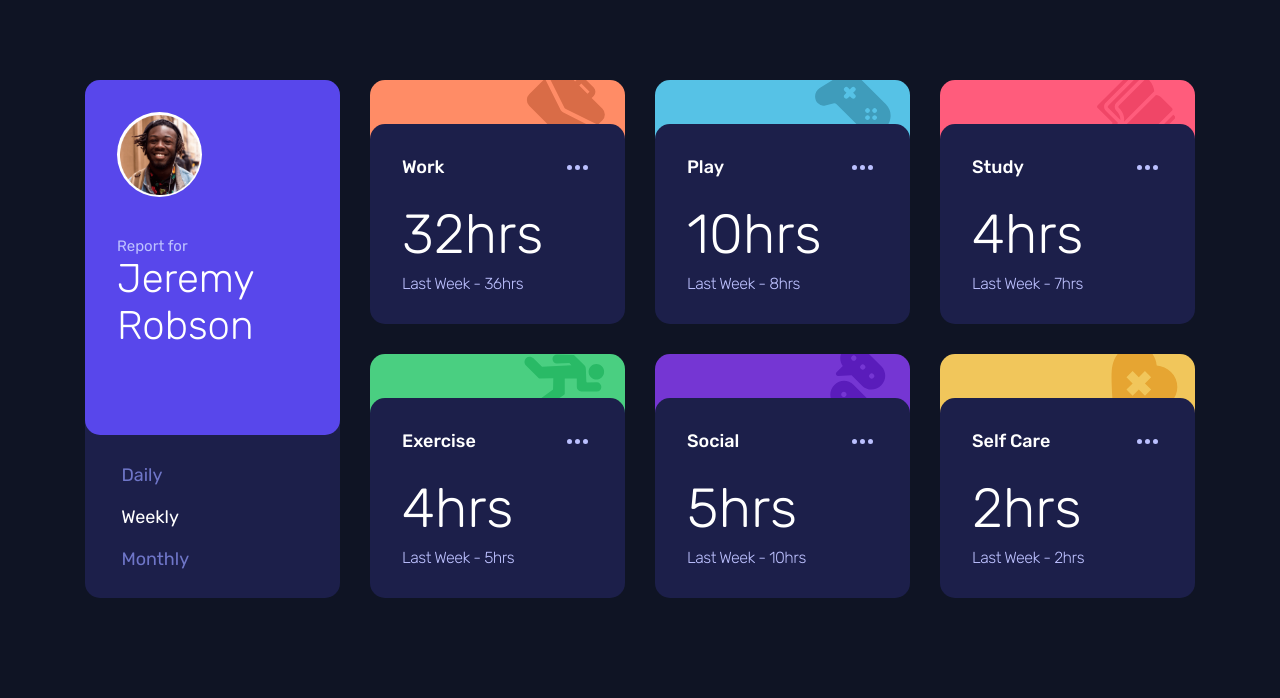
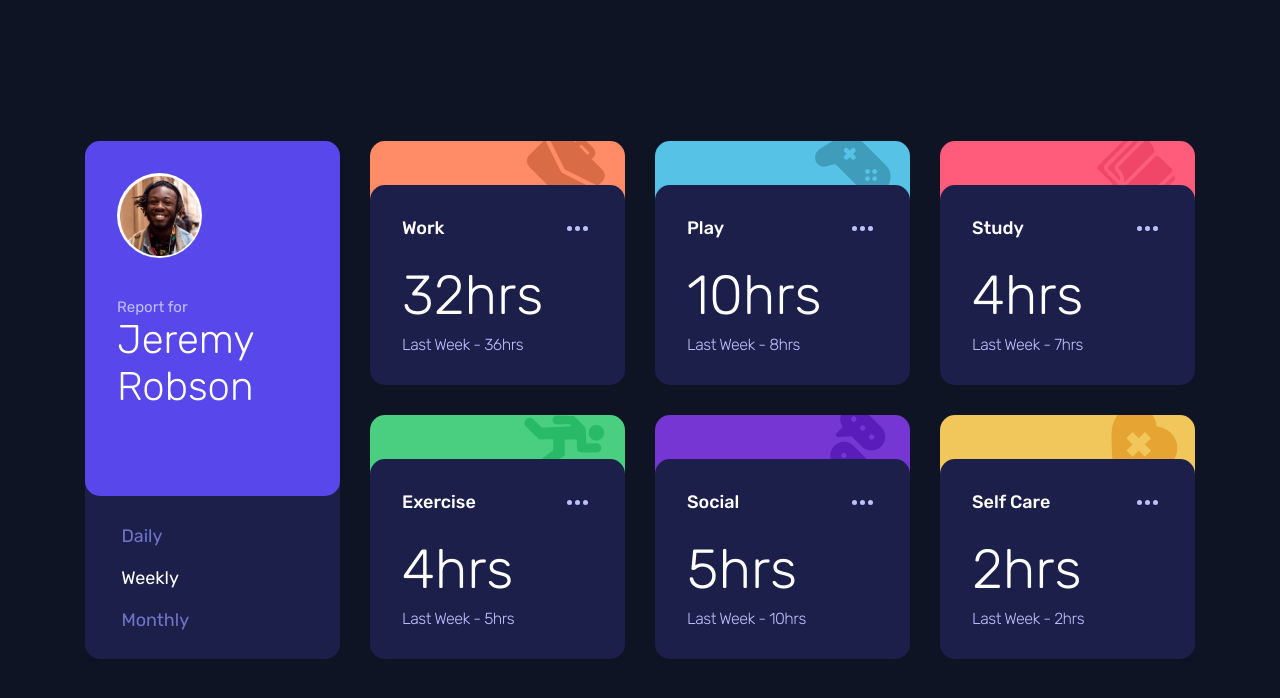
Before and after one commit to BeemoCode/solutionForFrontendMentor, a plain HTML site: page time-tracking-dashboard/src/index.html in a window 1280 px wide. Drawn offline with Linux system fonts and the light colour scheme.

Commit message:
Update style.css

```diff
--- a/time-tracking-dashboard/src/style.css
+++ b/time-tracking-dashboard/src/style.css
@@ -16,6 +16,7 @@ body {
   display: flex;
   justify-content: center;
   align-items: center;
+  height: 100vh;
 }
 .container {
   display: flex;
@@ -24,7 +25,6 @@ body {
 }
 .grid-4-2 {
   display: grid;
-  padding: 8rem;
   grid-template-columns: repeat(4, 25.5rem);
   grid-template-rows: repeat(2, 24.4rem);
   gap: 3rem;
```
